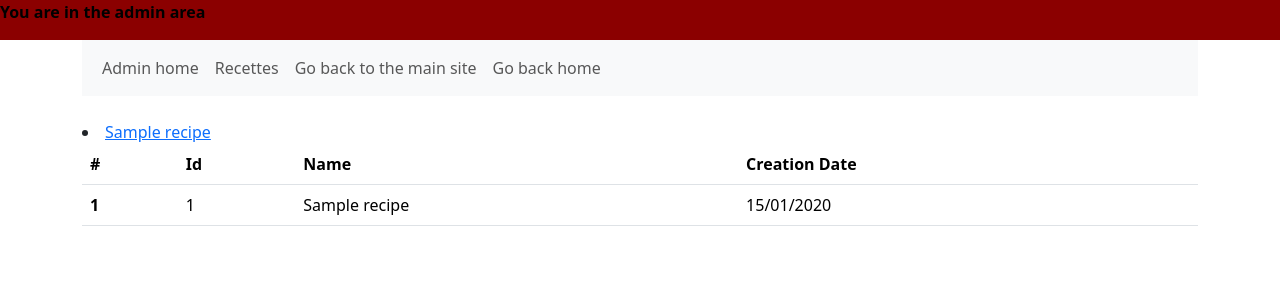
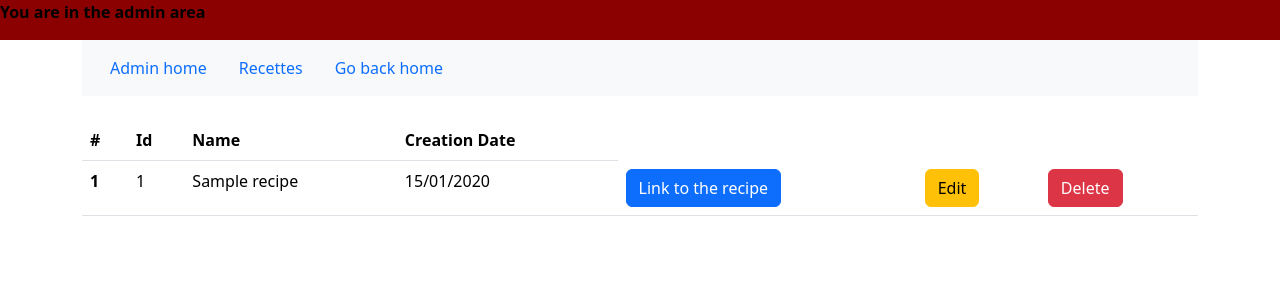
Before and after one commit to AdrienHq/symfony-ecom, a Symfony app: template templates/admin/recipes/recipes.html.twig in a window 1280 px wide. Shown: the top 300 px of the page. Run offline with Twig, Linux system fonts and the light colour scheme; the template is opened without the code that fills it: most values are stand-ins (such as "Sample title", 1, 10 or a date in 2020); style sheets or scripts are compiled from the project's sources; some libraries are stand-ins or nearby versions.

Commit message:
feat: templates

```diff
--- a/templates/admin/admin.html.twig
+++ b/templates/admin/admin.html.twig
@@ -31,7 +31,7 @@
     <nav class="navbar navbar-expand-lg navbar-light bg-light">
         <div class="container-fluid">
             <div class="collapse navbar-collapse" id="navbarNav">
-                <ul class="navbar-nav">
+                <ul class="nav nav-pills">
                     <li class="nav-item">
                         <a class="nav-link {{ app.request.attributes.get('_route') == 'admin' ? 'active' : '' }}"
                            href="{{ path('admin') }}">Admin home</a>
@@ -40,12 +40,8 @@
                         <a class="nav-link {{ app.request.attributes.get('_route') == 'admin.recipes.index' ? 'active' : '' }}"
                            href="{{ path('admin.recipes.index') }}">Recettes</a>
                     </li>
-                    <li class="nav-item">
-                        <a class="nav-link {{ app.request.attributes.get('_route') == 'index' ? 'active' : '' }}"
-                           href="{{ path('index') }}">Go back to the main site</a>
-                    </li>
                 </ul>
-                <ul class="navbar-nav ml-auto">
+                <ul class="nav nav-pills">
                     <li class="nav-item">
                         <a class="nav-link {{ app.request.attributes.get('_route') == 'index' ? 'active' : '' }}"
                            href="{{ path('index') }}">Go back home</a>
--- a/templates/admin/recipes/recipes.html.twig
+++ b/templates/admin/recipes/recipes.html.twig
@@ -2,8 +2,6 @@
 
 {% block body %}
     <div>
-
-
         <table class="table">
             <thead>
             <tr>
@@ -20,10 +18,18 @@
                     <td>{{ recipe.getId() }}</td>
                     <td>{{ recipe.getName() }}</td>
                     <td>{{ recipe.getCreatedAt()|date("d/m/Y") }}</td>
+                    <td>
+                        <a class="btn btn-primary"
+                           href="{{ path('recipe.detail', {id: recipe.id, slug: recipe.slug } ) }}">Link to the
+                            recipe</a>
+                    </td>
+                    <td>
+                        <a class="btn btn-warning" href="{{ path('admin.recipes.edit', {id: recipe.id} ) }}">Edit</a>
+                    </td>
+                    <td>
+                        <a class="btn btn-danger" href="{{ path('admin.recipes.edit', {id: recipe.id} ) }}">Delete</a>
+                    </td>
                 </tr>
-                <li>
-                    <a href="{{ path('recipe.detail', {id: recipe.id, slug: recipe.slug } ) }}">{{ recipe.getName() }}</a>
-                </li>
             {% endfor %}
             </tbody>
         </table>
--- a/templates/base.html.twig
+++ b/templates/base.html.twig
@@ -28,10 +28,10 @@
 </div>
 
 <div class="container ">
-    <nav class="navbar navbar-expand-lg navbar-light bg-light">
+    <nav class="navbar navbar-expand-lg">
         <div class="container-fluid">
             <div class="collapse navbar-collapse" id="navbarNav">
-                <ul class="navbar-nav mr-auto">
+                <ul class="nav nav-pills">
                     <li class="nav-item">
                         <a class="nav-link {{ app.request.attributes.get('_route') == 'index' ? 'active' : '' }}"
                            href="{{ path('index') }}">Home</a>
@@ -51,7 +51,7 @@
                            href="{{ path('contact') }}">Contact</a>
                     </li>
                 </ul>
-                <ul class="navbar-nav ml-auto">
+                <ul class="nav nav-pills mr-2">
                     <li class="nav-item">
                         <a class="nav-link {{ app.request.attributes.get('_route') == 'admin' ? 'active' : '' }}"
                            href="{{ path('admin') }}">Admin</a>
```
Also changed, not shown: templates/admin/recipes/edit.html.twig (added, +9 -0 lines).
